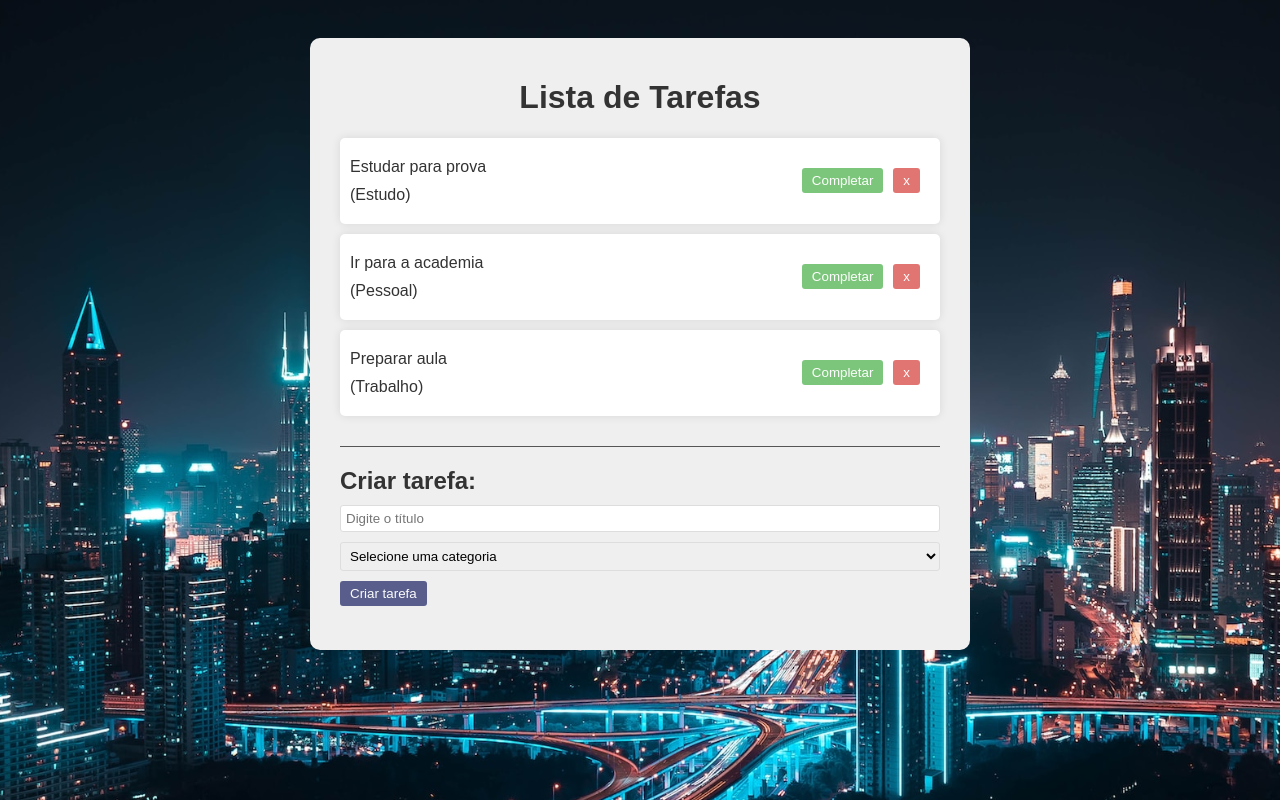
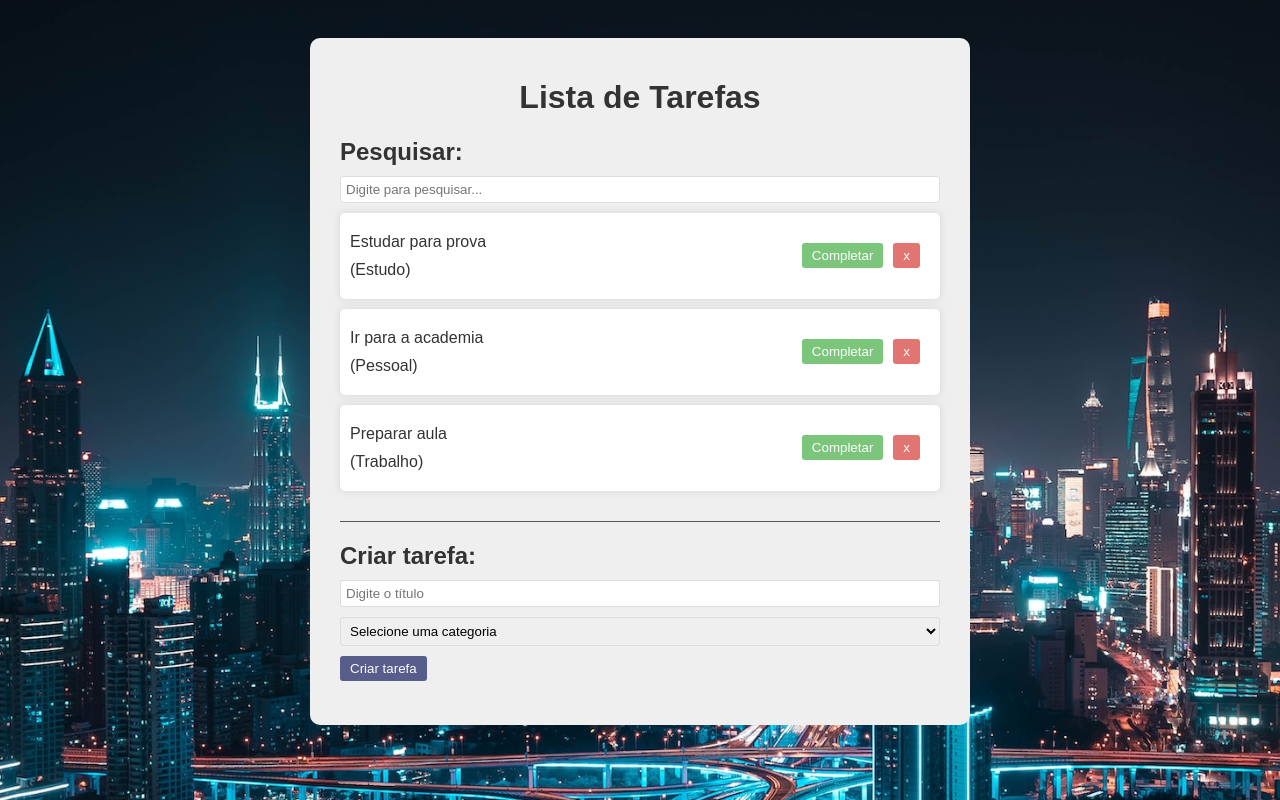
Before and after one commit to CaioSiqueira01/To-Do-List, a React (Vite) app: page / in a window 1280 px wide. Shown: the top 800 px of the page. Built offline with nearby package versions, Linux system fonts and the light colour scheme.

Commit message:
Creating task search component and functionality

```diff
--- a/src/App.jsx
+++ b/src/App.jsx
@@ -2,8 +2,10 @@
 
 import Todo from './components/Todo';
 import TodoForm from './components/TodoForm';
+import Search from './components/Search';
 
 import './App.css';
+
 
 function App() {
   const [todos, setTodos] = useState([
@@ -28,6 +30,8 @@
       isCompleted: false,
     },
   ])
+
+  const [search, setSearch] = useState("")
 
   const addTodo = (text, category) => {
     const newTodos = [...todos, {
@@ -57,9 +61,19 @@
   return (
     <div className='app'>
       <h1>Lista de Tarefas</h1>
+      <Search search={search} setSearch={setSearch} />
       <div className='todo-list'>
-        {todos.map((todo) => (
-          <Todo key={todo.id} todo={todo} removeTodo={removeTodo} completeTodo={completeTodo} />
+        {todos
+        .filter((todo) =>
+          todo.text.toLowerCase().includes(search.toLowerCase())
+        )
+        .map((todo) => (
+          <Todo
+            key={todo.id}
+            todo={todo}
+            removeTodo={removeTodo}
+            completeTodo={completeTodo}
+          />
         ))}
       </div>
       <TodoForm addTodo={addTodo} />
--- /dev/null
+++ b/src/components/Search.jsx
@@ -0,0 +1,15 @@
+const Search = ({search, setSearch}) => {
+  return (
+    <div className="search">
+        <h2>Pesquisar:</h2>
+        <input
+            type="text"
+            value={search}
+            onChange={(e) => setSearch(e.target.value)}
+            placeholder="Digite para pesquisar..."
+        />
+    </div>
+  )
+}
+
+export default Search
```
